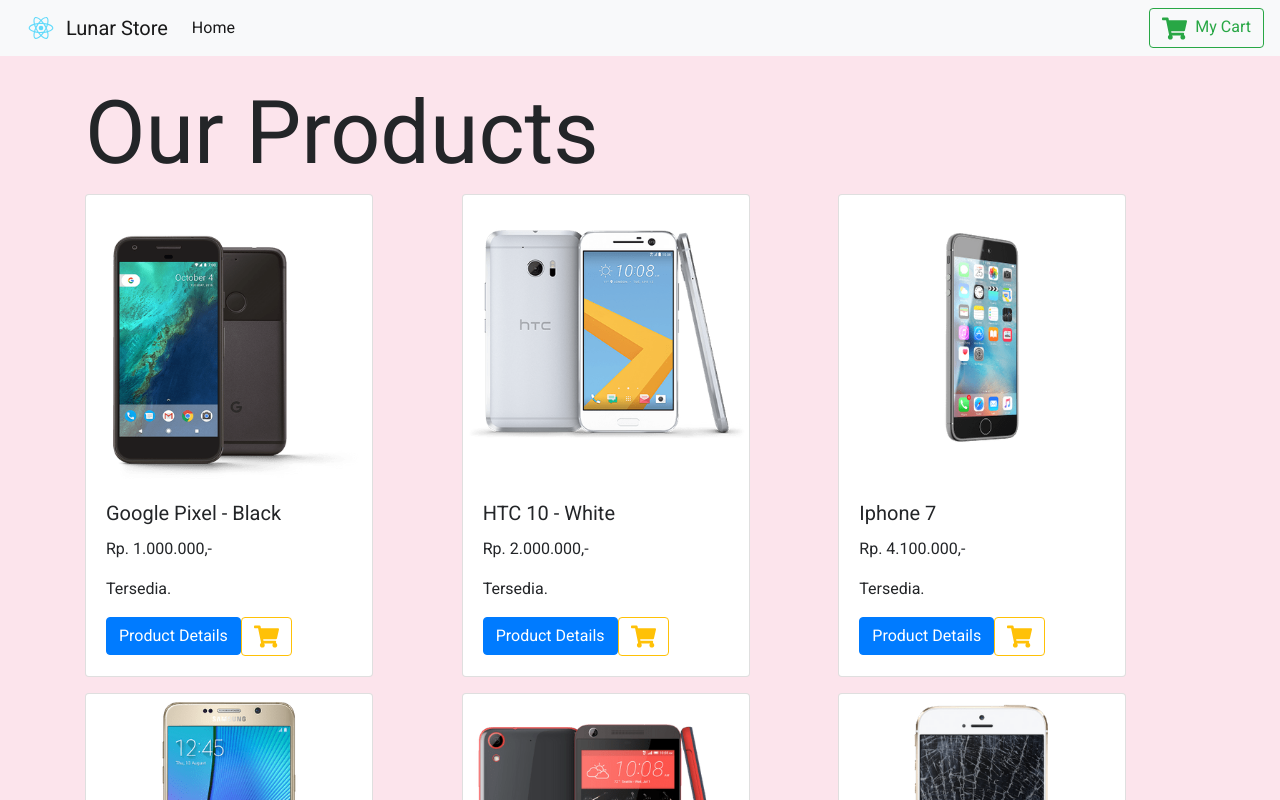
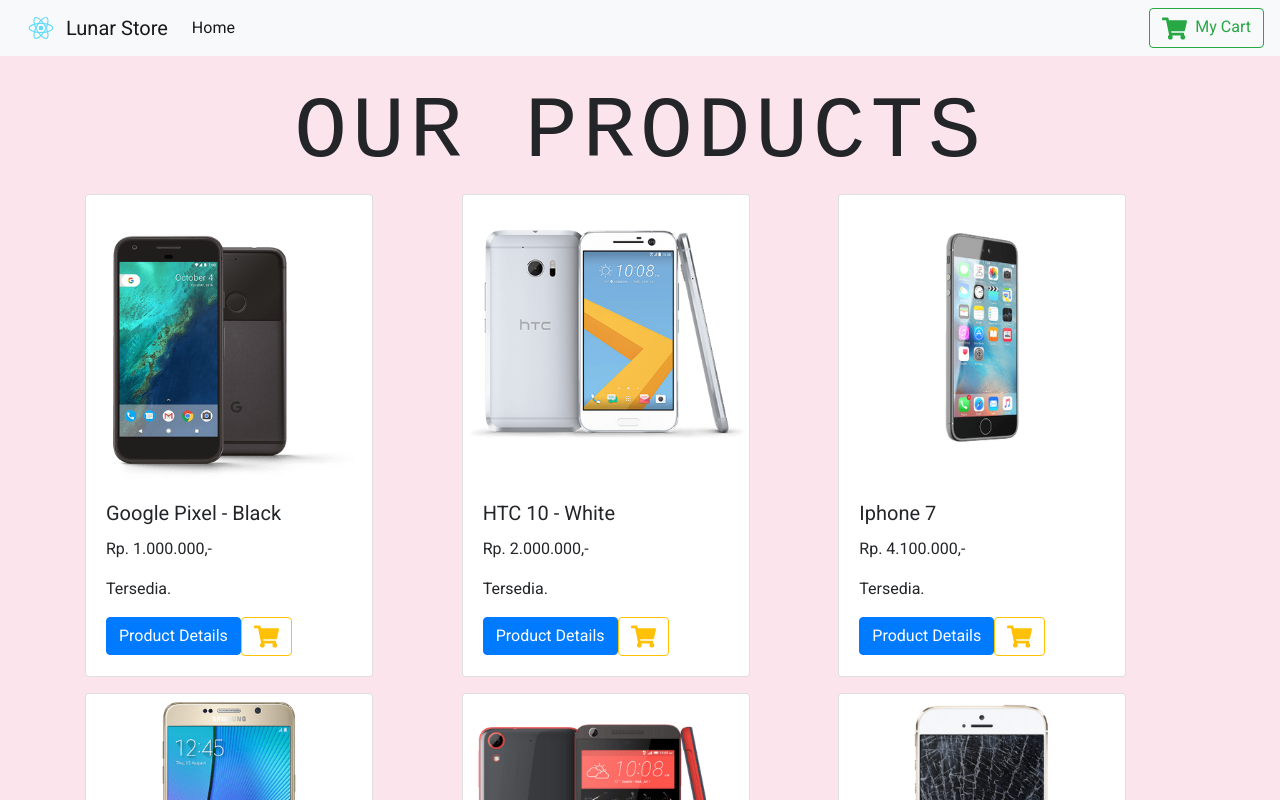
Before and after one commit to joshuaanrico/Lunar-Store, a React (Create React App) app in the folder lunar-store/: page / in a window 1280 px wide. Shown: the top 800 px of the page. Built offline with nearby package versions, Linux system fonts and the light colour scheme.

Commit message:
Update App.css

```diff
--- a/lunar-store/src/App.css
+++ b/lunar-store/src/App.css
@@ -123,6 +123,13 @@
   background-color: #F8BBD0;
 }
 
+.display-2{
+  font-family: monospace;
+  letter-spacing: 0.3rem;
+  text-transform: uppercase;
+  text-align: center;
+}
+
 @media only screen and (max-width: 767px) {
   .notfound .notfound-404 h1 {
     font-size: 148px;
```
